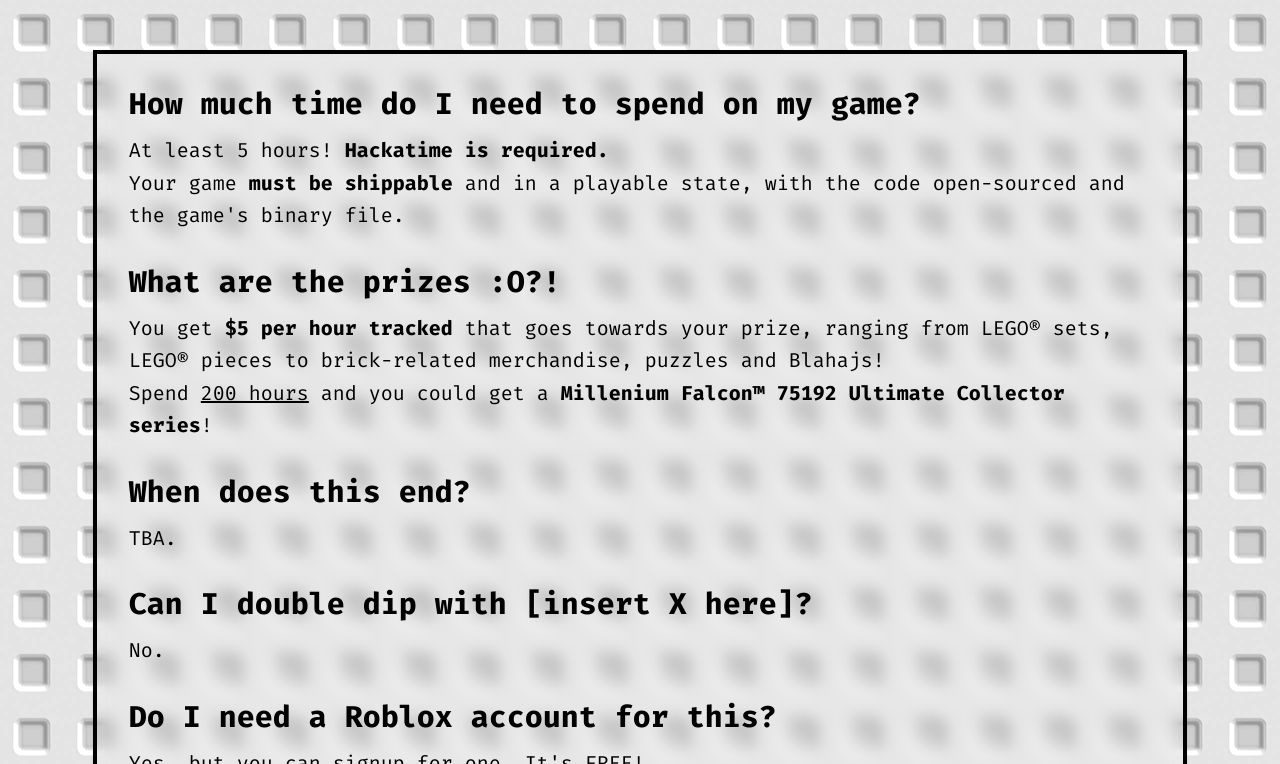
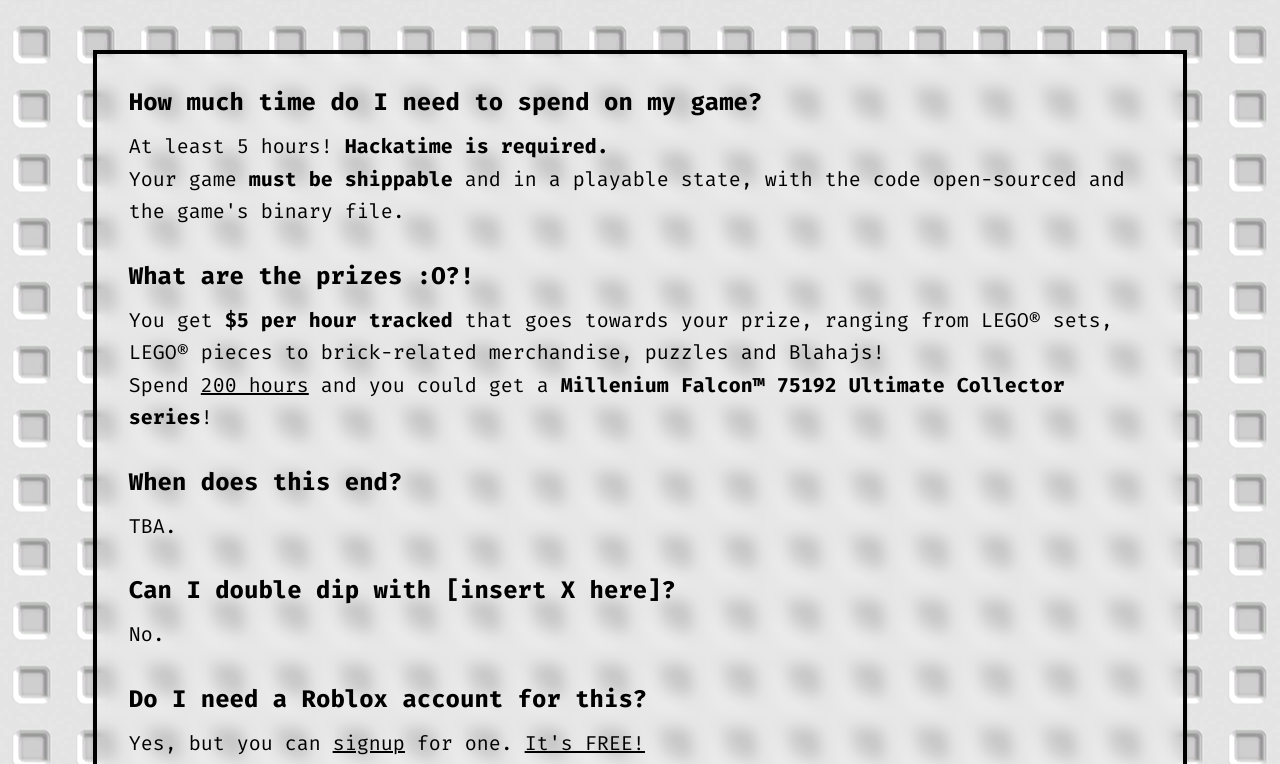
Before and after one commit to junyali/bricklayer-ysws, a React (Vite) app: page / in a window 1280 px wide. Shown: the part 1556-2320 px from the top of the page. Built offline with nearby package versions, Linux system fonts and the light colour scheme.

Commit message:
Make FAQ text less larger on bigger devices

```diff
--- a/src/components/QuestionAnswer.tsx
+++ b/src/components/QuestionAnswer.tsx
@@ -6,7 +6,7 @@ export function QuestionAnswer({ question, answer }: Properties) {
 	return (
 		<div className="mb-8 last:mb-0">
 			<h3
-				className="text-xl sm:text-2xl md:text-3xl font-bold text-black mb-3"
+				className="text-xl sm:text-2xl font-bold text-black mb-3"
 				dangerouslySetInnerHTML={{ __html: question }}
 			/>
 			<p
```
